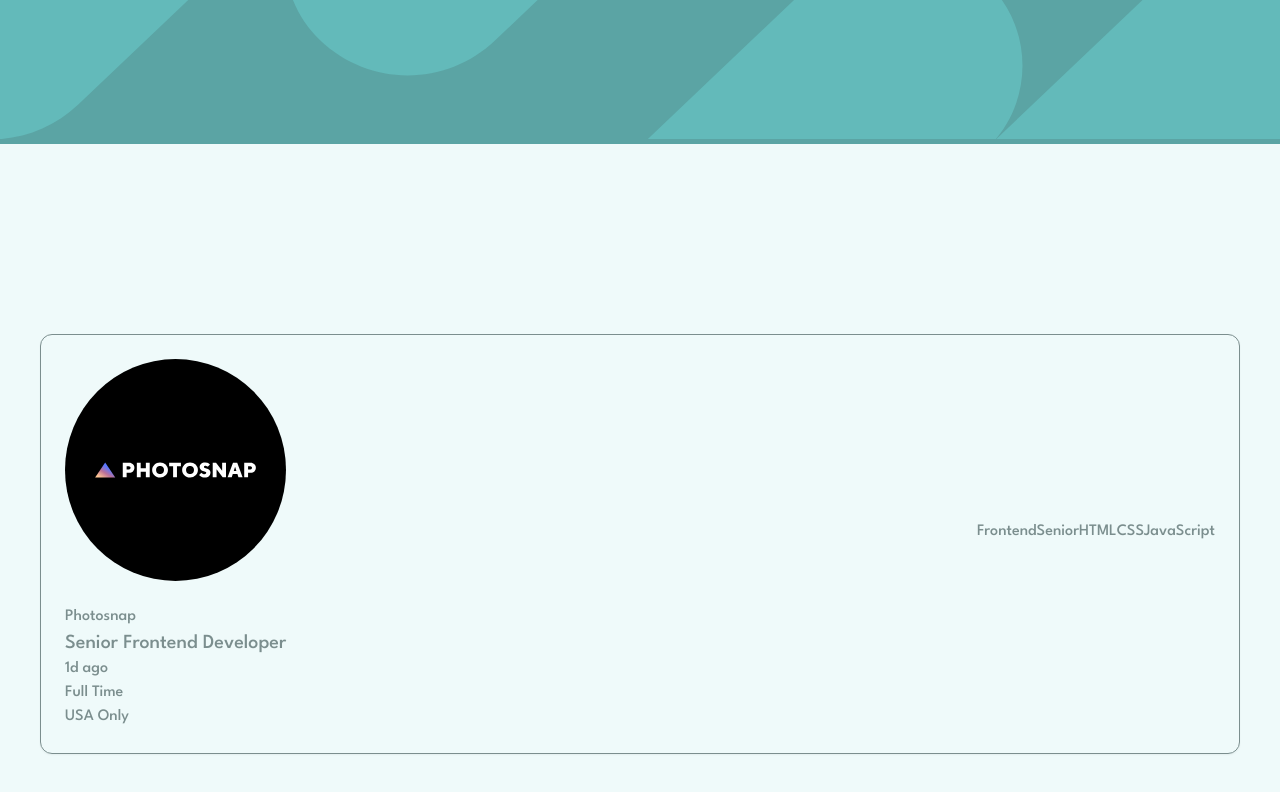
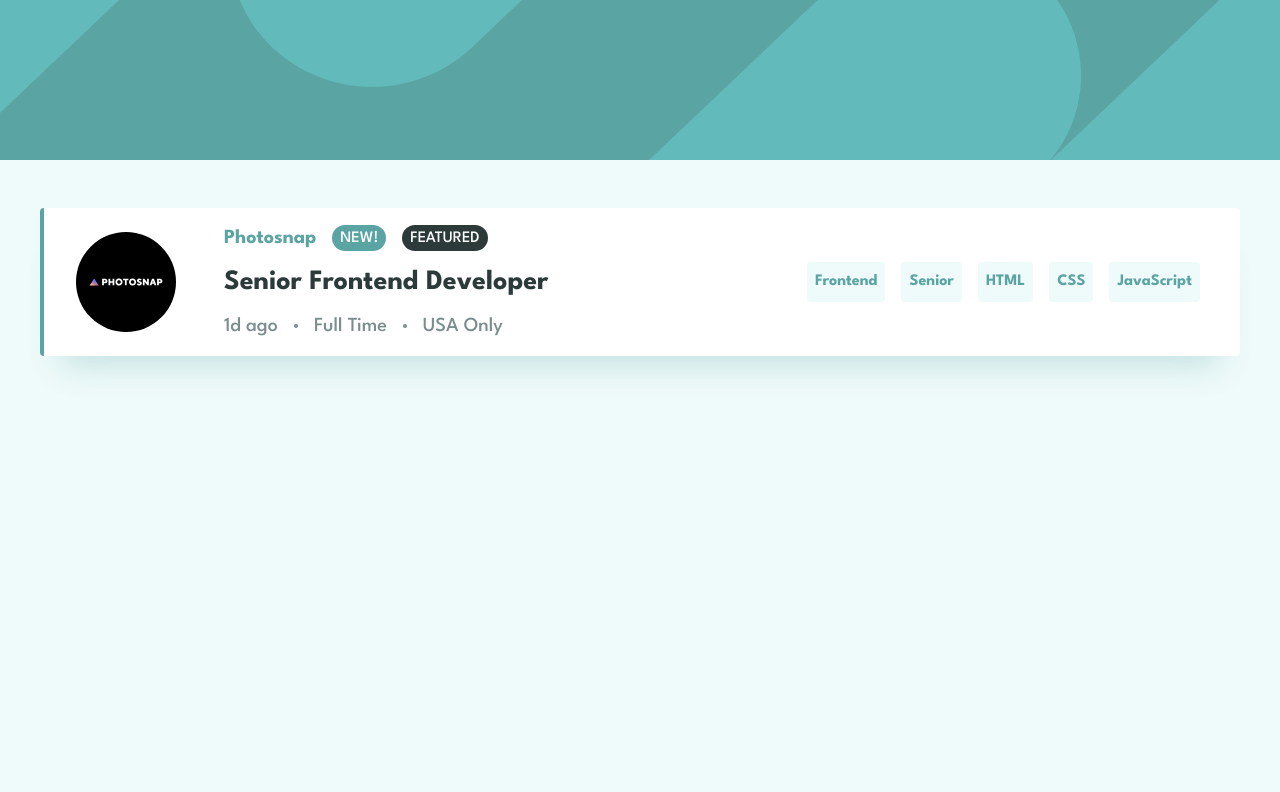
Before and after one commit to InnaTymoshenko/static-job-listings, a Next.js app: page / in a window 1280 px wide. Shown: the top 792 px of the page. Built offline with nearby package versions, Linux system fonts and the light colour scheme.

Commit message:
created card component

```diff
--- a/app/page.tsx
+++ b/app/page.tsx
@@ -1,8 +1,9 @@
-/* eslint-disable @next/next/no-img-element */
+import { Badge } from '@/components/badge'
 import { Card, CardContent, CardDescription, CardFooter, CardHeader, CardItem, CardTitle } from '@/components/card'
 import { Header } from '@/components/header'
 import { Shell } from '@/components/shell'
 import { ICard } from '@/types/card-type'
+import Image from 'next/image'
 
 export default function Home() {
 	const data: ICard = {
@@ -25,25 +26,52 @@ export default function Home() {
 		<div className="w-full h-screen bg-cyan-50 font-[family-name:var(--font-league-spartan)]">
 			<Header />
 			<Shell className={'shell'}>
-				<Card className="flex justify-between items-center">
-					<CardItem className={''}>
+				<Card
+					className={`flex justify-between items-center bg-white px-4 border-l-4  ${
+						data.featured ? 'border-l-cyan-200' : 'border-transparent'
+					}`}
+				>
+					<CardItem className={'w-[50%] flex justify-start items-center gap-4'}>
 						<CardHeader>
-							<img src={data.logo} alt={data.company} />
+							<Image src={data.logo} alt={data.company} width={100} height={100} />
 						</CardHeader>
 						<CardContent>
-							<CardDescription>{data.company}</CardDescription>
+							<div className="flex justify-start items-center gap-4 text-xl">
+								<CardDescription>{data.company}</CardDescription>
+								<Badge className={'px-2 pt-0.5 gap-1 text-lg text-white bg-cyan-200 rounded-full'}>{`NEW!`}</Badge>
+								<Badge className={'px-2 pt-0.5 gap-1 text-lg text-white bg-cyan-300 rounded-full'}>{`FEATURED`}</Badge>
+							</div>
+
 							<CardTitle>{data.position}</CardTitle>
-							<p>{data.postedAt}</p>
-							<p>{data.contract}</p>
-							<p>{data.location}</p>
+							<div className="flex justify-start items-center gap-4 text-xl">
+								<span>{data.postedAt}</span>
+								<Badge className={'w-1 h-1 bg-cyan-100 rounded-full'} />
+								<span>{data.contract}</span>
+								<Badge className={'w-1 h-1 bg-cyan-100 rounded-full'} />
+								<span>{data.location}</span>
+							</div>
 						</CardContent>
 					</CardItem>
-					<CardFooter>
-						<p>{data.role}</p>
-						<p>{data.level}</p>
-						<p>{data.tools}</p>
+					<CardFooter className="">
+						<span className="text-cyan-200 text-lg font-semibold p-2 bg-cyan-50 border-none rounded-sm inline-block m-2">
+							{data.role}
+						</span>
+						<span className="text-cyan-200 text-lg font-semibold p-2 bg-cyan-50 border-none rounded-sm inline-block m-2">
+							{data.level}
+						</span>
+						{data.tools.length ? (
+							<span className="text-cyan-200 text-lg font-semibold p-2 bg-cyan-50 border-none rounded-sm inline-block m-2">
+								{data.tools}
+							</span>
+						) : null}
+
 						{data.languages.map((l, i) => (
-							<p key={i}>{l}</p>
+							<span
+								className="text-cyan-200 text-lg font-semibold p-2 bg-cyan-50 border-none rounded-sm inline-block m-2"
+								key={i}
+							>
+								{l}
+							</span>
 						))}
 					</CardFooter>
 				</Card>
--- a/components/card.tsx
+++ b/components/card.tsx
@@ -3,13 +3,13 @@ import * as React from 'react'
 import { cn } from '@/utils/cn'
 
 const Card = React.forwardRef<HTMLDivElement, React.HTMLAttributes<HTMLDivElement>>(({ className, ...props }, ref) => (
-	<div ref={ref} className={cn('rounded border bg-primary shadow-sm', className)} {...props} />
+	<div ref={ref} className={cn('rounded-sm bg-primary shadow-sm', className)} {...props} />
 ))
 Card.displayName = 'Card'
 
 const CardHeader = React.forwardRef<HTMLDivElement, React.HTMLAttributes<HTMLDivElement>>(
 	({ className, children, ...props }, ref) => (
-		<div ref={ref} className={cn('flex flex-col p-6', className)} {...props}>
+		<div ref={ref} className={cn('flex flex-col p-4', className)} {...props}>
 			{children}
 		</div>
 	)
@@ -17,38 +17,42 @@ const CardHeader = React.forwardRef<HTMLDivElement, React.HTMLAttributes<HTMLDiv
 CardHeader.displayName = 'CardHeader'
 
 const CardTitle = React.forwardRef<HTMLParagraphElement, React.HTMLAttributes<HTMLHeadingElement>>(
-	({ className, ...props }, ref) => <h3 ref={ref} className={cn('text-xl font-medium', className)} {...props} />
+	({ className, ...props }, ref) => (
+		<h3 ref={ref} className={cn('text-2xl font-bold text-cyan-300', className)} {...props} />
+	)
 )
 CardTitle.displayName = 'CardTitle'
 
-export interface CardItemProps extends React.HTMLAttributes<HTMLDivElement> {
-	as?: React.ElementType
-	className: string
-	children?: React.ReactNode
-}
-
-const CardItem = React.forwardRef<HTMLDivElement, CardItemProps>(({ className, children, ...props }, ref) => {
-	return (
-		<div ref={ref} className={className} {...props}>
-			{children}
-		</div>
-	)
-})
+const CardItem = React.forwardRef<HTMLDivElement, React.HTMLAttributes<HTMLDivElement>>(
+	({ className, children, ...props }, ref) => {
+		return (
+			<div ref={ref} className={className} {...props}>
+				{children}
+			</div>
+		)
+	}
+)
 
 CardItem.displayName = 'CardItem'
 
 const CardDescription = React.forwardRef<HTMLParagraphElement, React.HTMLAttributes<HTMLParagraphElement>>(
-	({ className, ...props }, ref) => <p ref={ref} className={cn('text text-secondary', className)} {...props} />
+	({ className, ...props }, ref) => (
+		<p ref={ref} className={cn('text-cyan-200 text-xl font-semibold', className)} {...props} />
+	)
 )
 CardDescription.displayName = 'CardDescription'
 
 const CardContent = React.forwardRef<HTMLDivElement, React.HTMLAttributes<HTMLDivElement>>(
-	({ className, ...props }, ref) => <div ref={ref} className={cn('p-6 pt-0', className)} {...props} />
+	({ className, ...props }, ref) => (
+		<div ref={ref} className={cn('flex flex-col gap-3 justify-center items-start p-4', className)} {...props} />
+	)
 )
 CardContent.displayName = 'CardContent'
 
 const CardFooter = React.forwardRef<HTMLDivElement, React.HTMLAttributes<HTMLDivElement>>(
-	({ className, ...props }, ref) => <div ref={ref} className={cn('flex items-center p-6 pt-0', className)} {...props} />
+	({ className, ...props }, ref) => (
+		<div ref={ref} className={cn('flex items-center flex-wrap p-4', className)} {...props} />
+	)
 )
 CardFooter.displayName = 'CardFooter'
 
--- a/components/header.tsx
+++ b/components/header.tsx
@@ -7,11 +7,19 @@ export const Header = () => {
 	const screenSize = useScreenSize()
 
 	return (
-		<div className="w-full  sx:h-36 bg-cyan-200 ">
+		<div className="w-full  sx:h-40 bg-cyan-200 ">
 			{screenSize === SCREEN_SIZES.MOBILE ? (
-				<img src="/images/bg-header-mobile.svg" alt="bg-mobile" className="w-full h-auto mix-blend-lighten" />
+				<img
+					src="/images/bg-header-mobile.svg"
+					alt="bg-mobile"
+					className="w-full h-full object-cover object-center mix-blend-lighten"
+				/>
 			) : (
-				<img src="/images/bg-header-desktop.svg" alt="bg-desktop" className="w-full h-auto mix-blend-lighten" />
+				<img
+					src="/images/bg-header-desktop.svg"
+					alt="bg-desktop"
+					className="w-full h-full object-cover object-center mix-blend-lighten"
+				/>
 			)}
 		</div>
 	)
--- a/style/globals.css
+++ b/style/globals.css
@@ -15,6 +15,6 @@ body {
 
 @layer components {
 	.shell {
-		@apply container w-full lg:max-w-[1440px] sx:max-w-[600px] min-h-[100dvh] flex flex-col justify-center gap-8 pb-8 pt-6 md:py-8;
+		@apply container w-full lg:max-w-[1440px] sx:max-w-[600px] min-h-[100dvh] flex flex-col justify-start gap-8 pb-8 pt-12;
 	}
 }
--- a/tailwind.config.ts
+++ b/tailwind.config.ts
@@ -35,7 +35,7 @@ const config: Config = {
 			us: ['10px', '12px'],
 			sm: ['12px', '16px'],
 			md: ['14px', '20px'],
-			lg: ['17px', '24px'],
+			lg: ['16px', '24px'],
 			xl: ['20px', '28px'],
 			'2xl': ['28px', '36px'],
 			'3xl': ['34px', '46px'],
@@ -75,6 +75,7 @@ const config: Config = {
 				mobile: "url(''/images/bg-header-mobile.svg')"
 			},
 			boxShadow: {
+				sm: '0 30px 30px -22px #5ba4a44d',
 				'3xl': '0px 0px 10px 80px hsl(0, 0.4%, 54%, 36%)'
 			}
 		}
```
